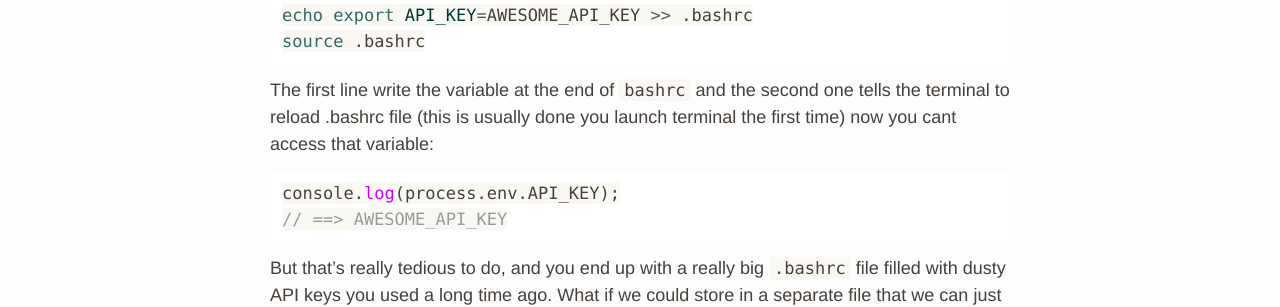
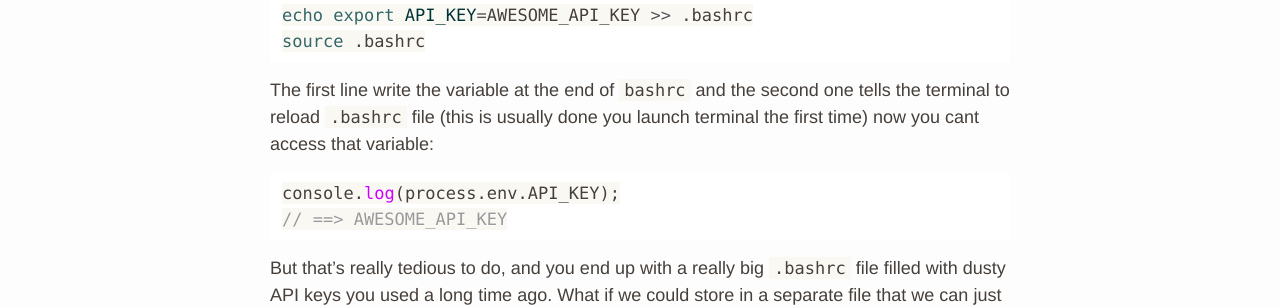
Before and after one commit to Edmeral/Edmeral.github.io, a Jekyll site: the page built from _posts/2015-02-03-node-conf.md, in a window 1280 px wide. Shown: the part 744-1051 px from the top of the page. Built offline with Jekyll 4.4.1, drawn with Linux system fonts in a browser that asks for light colours; nearby versions of some CDN libraries; emoji names are drawn with the system emoji font; some web fonts are replaced; Markdown is read by kramdown in place of the engine named in the settings; comment, search, counter and statistics services are not loaded.

Commit message:
minor modification

````diff
--- a/_posts/2015-02-03-node-conf.md
+++ b/_posts/2015-02-03-node-conf.md
@@ -20,7 +20,7 @@ echo export API_KEY=AWESOME_API_KEY >> .bashrc
 source .bashrc
 ```
 
-The first line write the variable at the end of ```bashrc``` and the second one tells the terminal to reload .bashrc file (this is usually done you launch terminal the first time)
+The first line write the variable at the end of ```bashrc``` and the second one tells the terminal to reload `.bashrc` file (this is usually done you launch terminal the first time)
 now you cant access that variable:
 
 ```js
````
